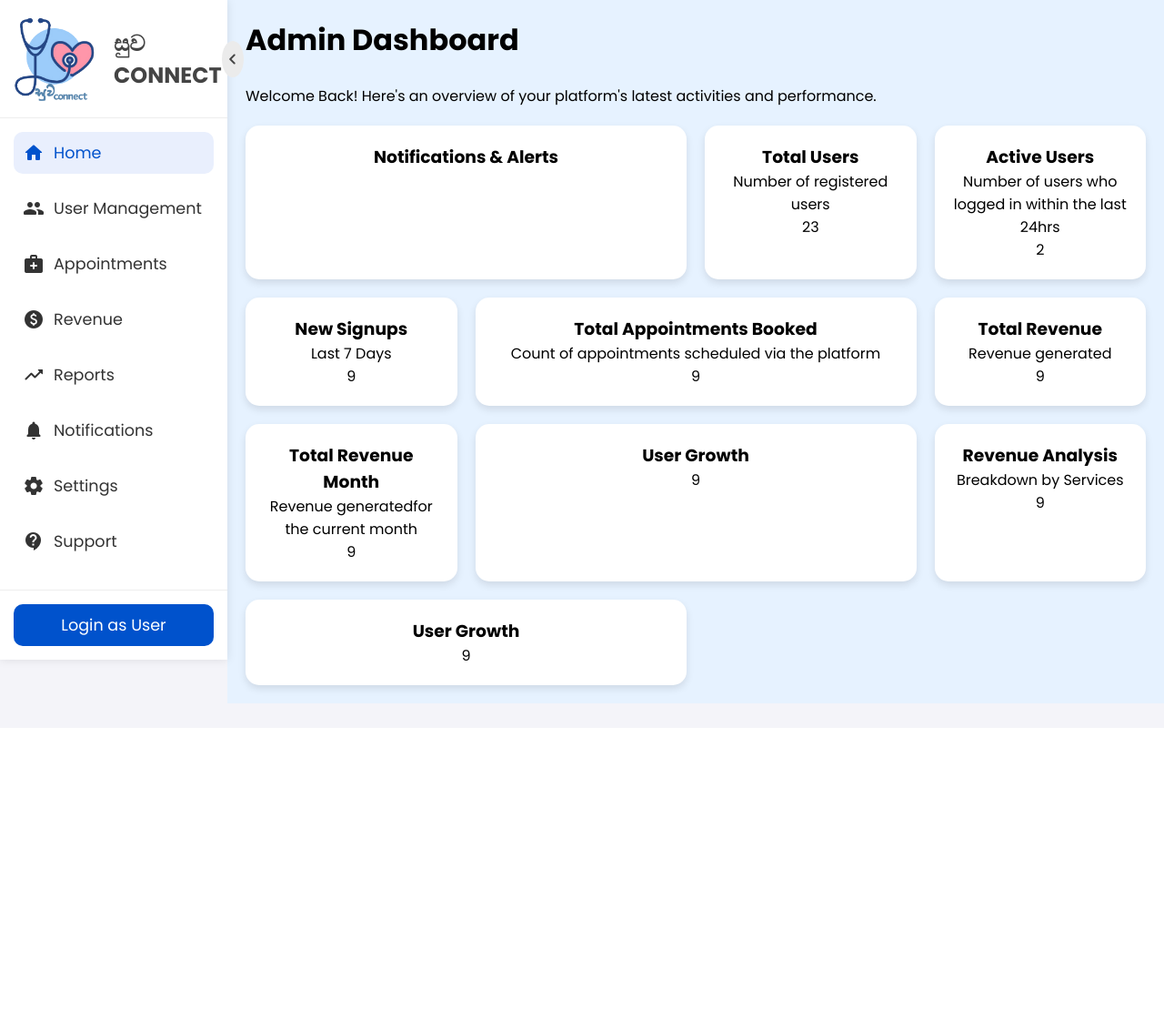
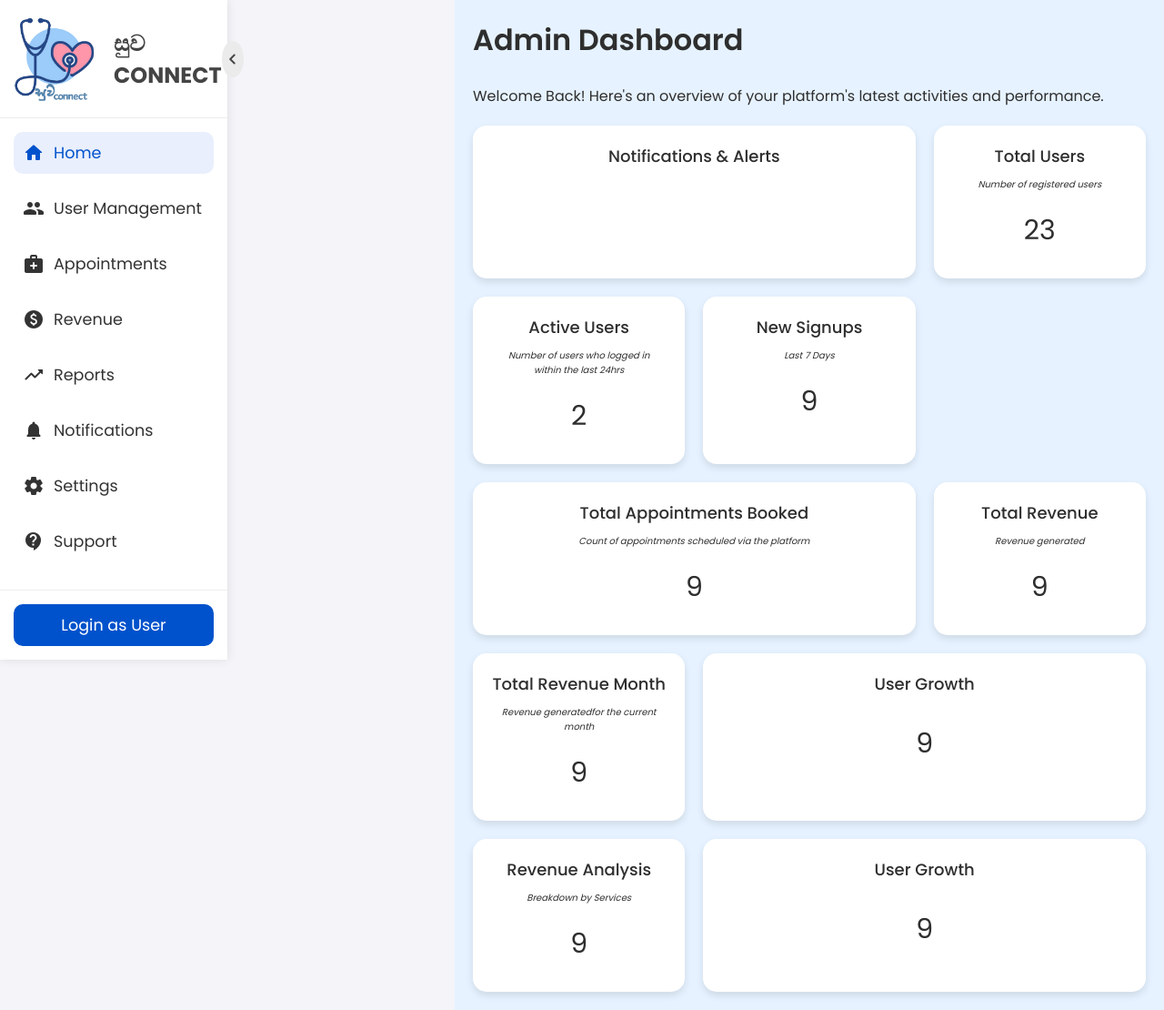
Before and after one commit to semage-02/Suwa-Connect-IS08-UCSC, a PHP site: page /home.html in a window 1280 px wide. Shown: the whole page at 91% size. Before the commit the page ends 773 px from the top, so only its background shows below. Run offline with PHP 8.4, Linux system fonts and the light colour scheme.

Commit message:
Update dashboard.css
Updated the side bar styling and the main content styling

```diff
--- a/dashboard.css
+++ b/dashboard.css
@@ -3,24 +3,40 @@
 
 body {
     display: flex;
-    overflow: hidden;
+    overflow-x: hidden;
+    overflow-y: auto;
 }
 
 
 .main-content {
-    flex: 1;
     background-color: #e6f2ff;
+    color:#2e2e2e;
     padding: 20px;
-    overflow-y: auto;
+    margin-left: 250px; /* To make space for the sidebar */
+    padding: 20px;
+    width: calc(100% - 250px); /* Take the remaining width */
+    overflow-y: auto; /* Enable scrolling if content overflows vertically */
+    flex-grow: 1;
+    transition: margin-left 0.3s ease, width 0.3s ease; /* Smooth transition for content resize */
+
+
 }
+
 
 header {
     margin-bottom: 20px;
 }
 
-h1 {
-    font-size: 2em;
+header h1{
+    font-size: 32px;
+    font-weight: 600;
 }
+
+header p{
+    font-size: 16px;
+   }
+
+
 
 .grid-container {
     display: grid;
@@ -36,13 +52,37 @@ h1 {
     text-align: center;
 }
 
+.card h3{
+    font-size: 18px;
+    font-weight:500;
+}
+.card .description{
+    font-size: 10px;
+    font-style: italic;
+}
+
+.card p{
+    font-size: 30px;
+    padding: 10px;
+}
 .large-card {
     grid-column: span 2;
 }
 
+.sidebar.collapsed + .main-content {
+
+        margin-left:80px;
+        width: calc(100% - 80px);
+        overflow-y: auto;
+    }
+
+
 @media (max-width: 768px) {
-    .sidebar {
-        width: 100px;
+
+    .main-content {
+        margin-left: 80px;
+        width: calc(100% - 80px);
+        overflow-y: auto;
     }
 
     .grid-container {
```
